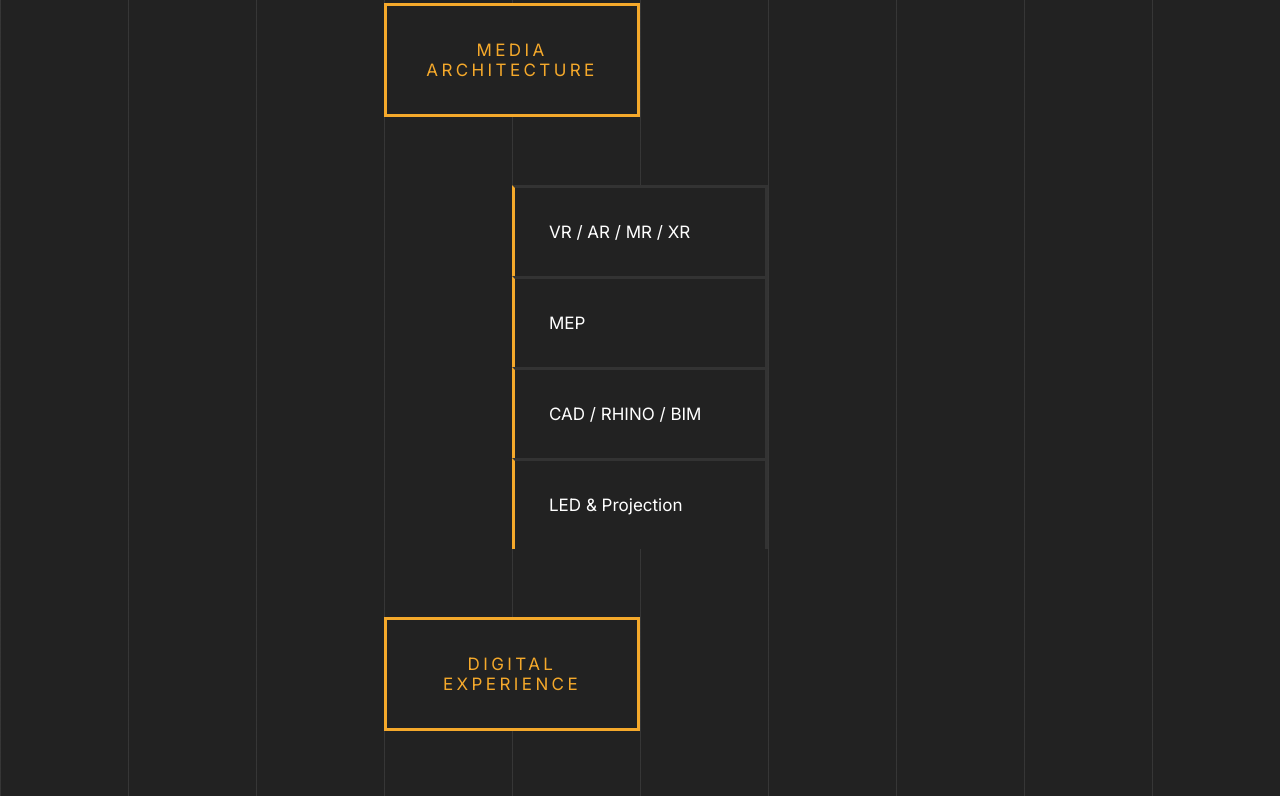
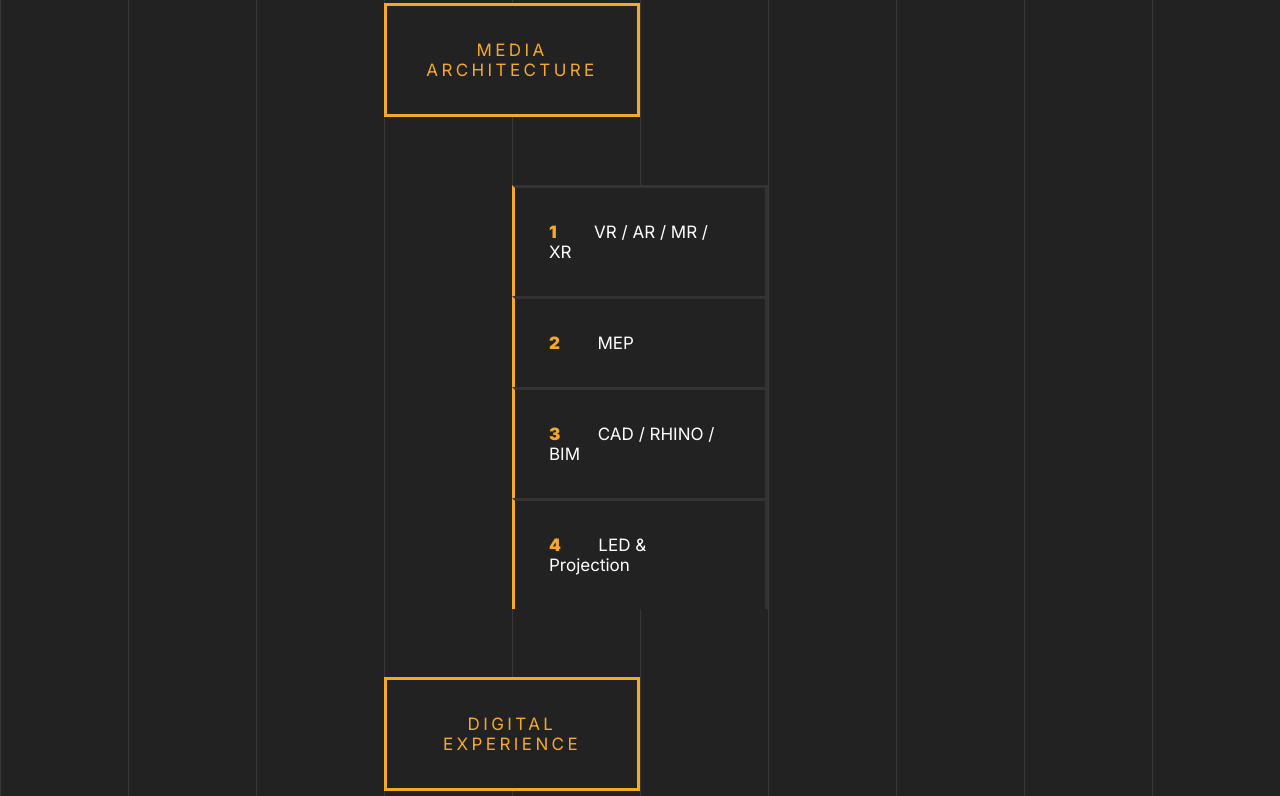
Before and after one commit to blankenship/pathlight, a plain HTML site: page index.html in a window 1280 px wide. Shown: the part 743-1539 px from the top of the page. Drawn offline with Linux system fonts and the light colour scheme; a web font is replaced by a local one.

Commit message:
Update thopro.css

```diff
--- a/thopro.css
+++ b/thopro.css
@@ -138,7 +138,7 @@ website: 	http://blankenship.xyz
 
 	section ol li:before {
 		color: #f5a92b;
-		content: counter(item) 0" ";
+		content: counter(item) " ";
 		counter-increment: item;
 		font-family: "din-2014-rounded-variable", 'Inter', -apple-system, BlinkMacSystemFont, Helvetica, sans-serif;
 		font-variation-settings: "wght" 900;
```
